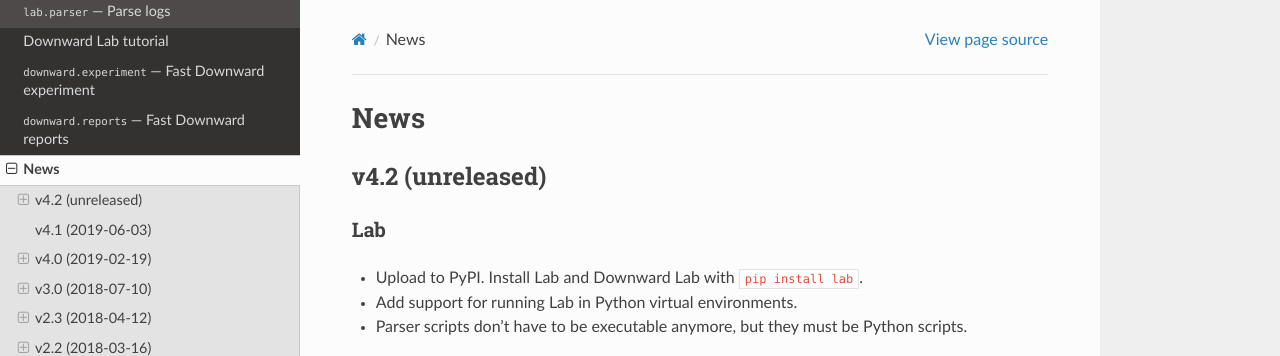
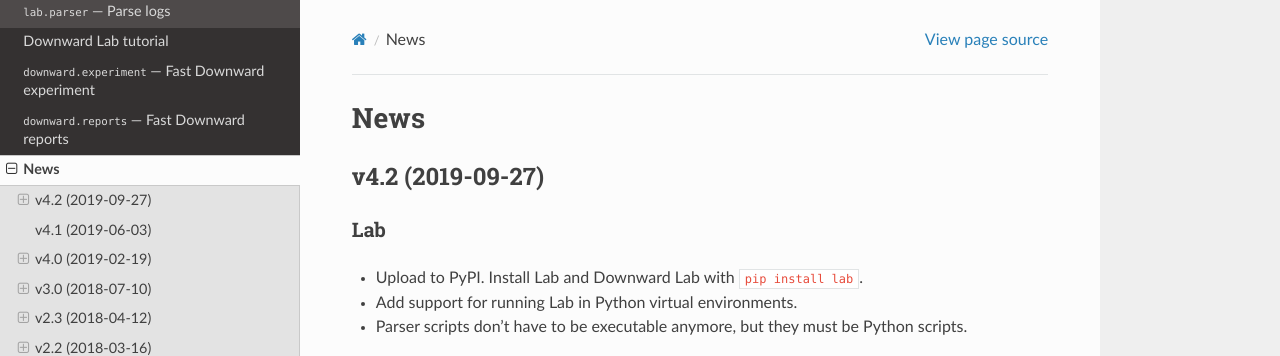
Before and after one commit to aibasel/lab, a Sphinx documentation site: the page built from docs/news.rst, in a window 1280 px wide and 900 px high. Shown: the top 356 px of the window. Built offline with Sphinx 7.4.7 and the Read the Docs theme 2.0.0, drawn with Linux system fonts in a browser that asks for light colours; pages that are not in the unit, such as notebooks, are missing from menus.

Commit message:
Add release date.

```diff
--- a/docs/news.rst
+++ b/docs/news.rst
@@ -1,7 +1,7 @@
 News
 ====
 
-v4.2 (unreleased)
+v4.2 (2019-09-27)
 -----------------
 
 Lab
```
